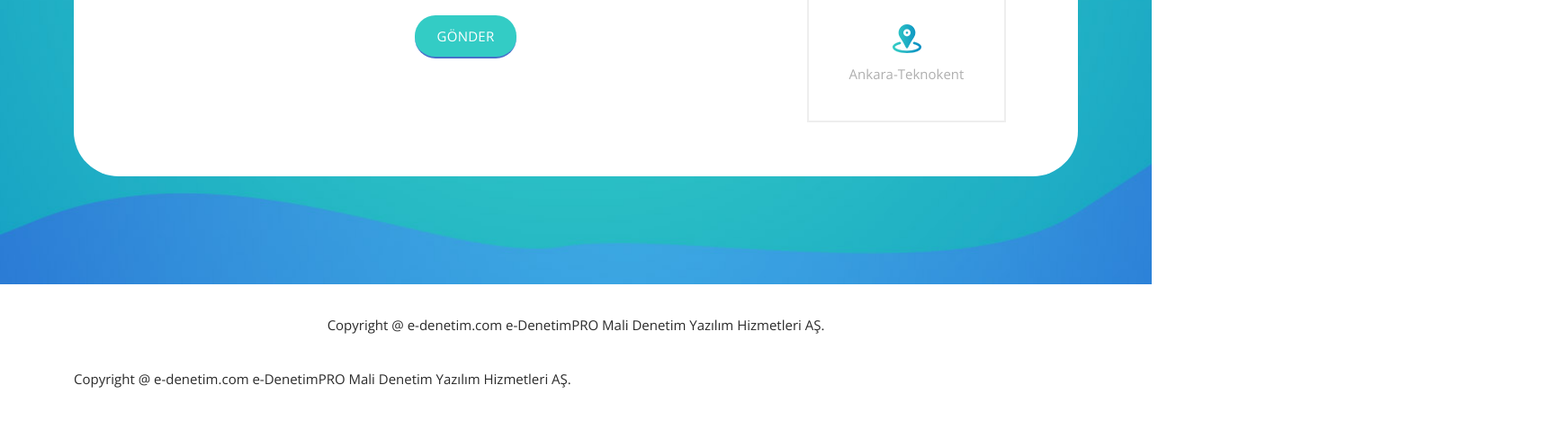
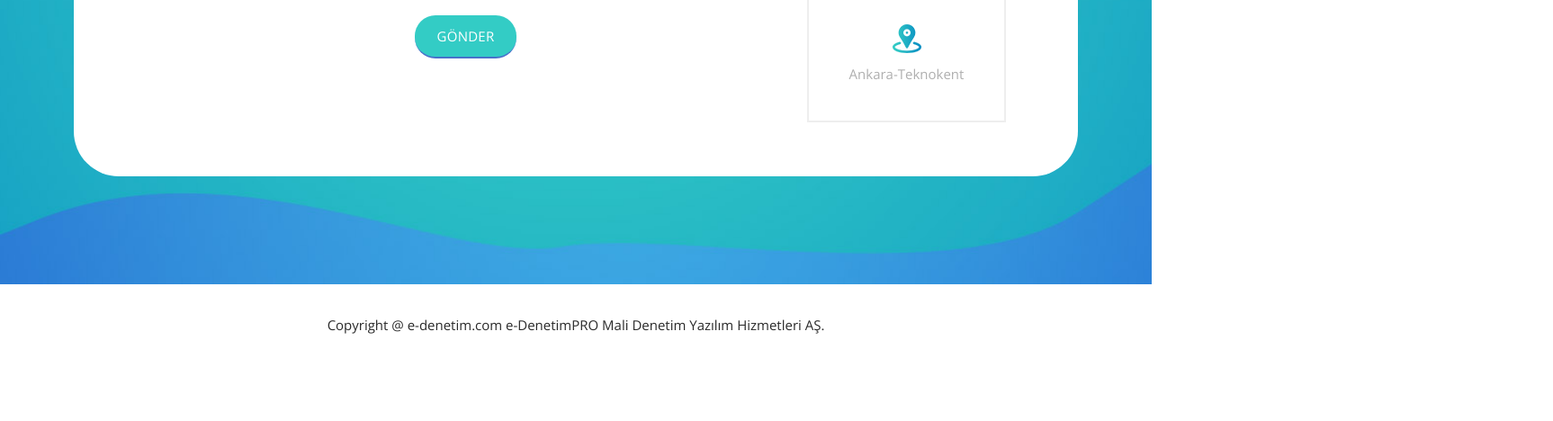
Before and after one commit to kusenmesut/vers, a plain HTML site: page public/index.html in a window 1280 px wide. Shown: the part 6039-6507 px from the top of the page at 90% size, 1726 px wide, since content can reach past the window. Before the commit the page ends 6475 px from the top, so only its background shows below. Drawn offline with nearby package versions, Linux system fonts and the light colour scheme; no server answers.

Commit message:
Update index.html
ewew

```diff
--- a/public/index.html
+++ b/public/index.html
@@ -851,9 +851,7 @@
             </div>
         </div>
     </div>
-</footer>
-<div class="container"><div class="row"><div class="col-lg-12"><p>Copyright @ e-denetim.com e-DenetimPRO Mali Denetim Yazılım Hizmetleri AŞ.  <br/> <a href="" rel="nofollow" title="free CSS templates"></a></p></div></div></div>
-</footer>
+
 <div aria-hidden="true" class="modal fade" id="loginModal" tabindex="-1">
 <div class="modal-dialog modal-dialog-centered" style="max-width: 450px;">
 <div class="modal-content" style="border-radius: 15px; border: none; background-color: #f4f6f9; overflow: hidden; box-shadow: 0 10px 30px rgba(0,0,0,0.2);">
```
